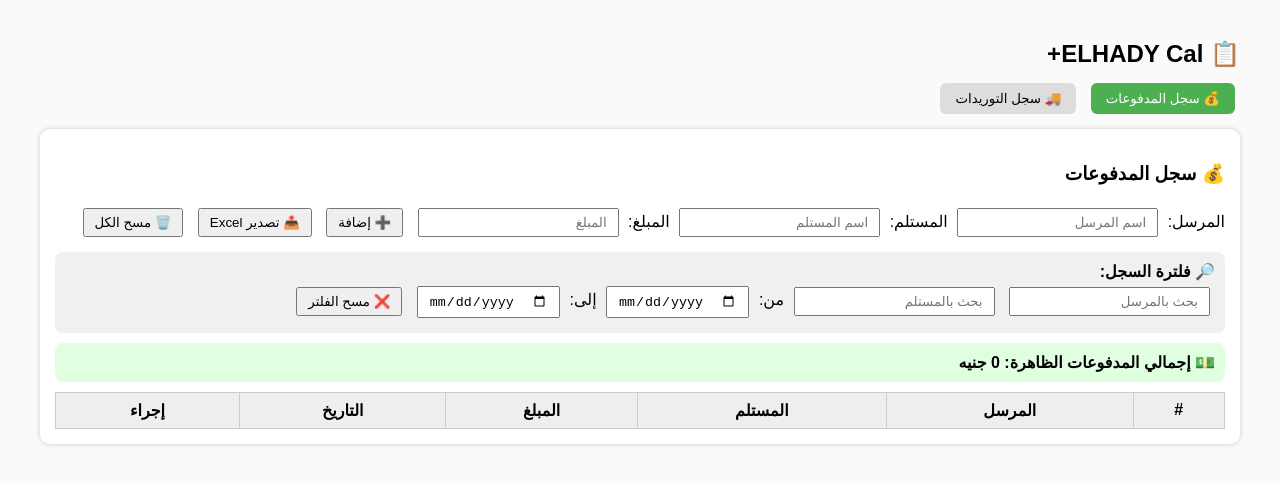
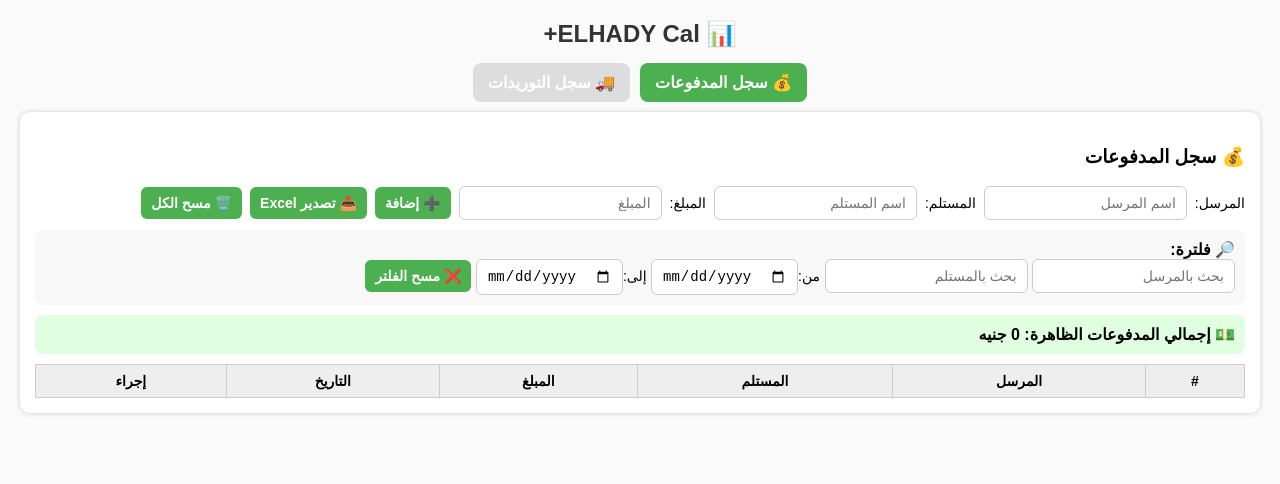
Before and after one commit to portmob/ELHADY-cal, a plain HTML site: page index.html in a window 1280 px wide. Drawn offline with Linux system fonts and the light colour scheme.

Commit message:
Update index.html

```diff
--- a/index.html
+++ b/index.html
@@ -2,43 +2,130 @@
 <html lang="ar">
 <head>
     <meta charset="UTF-8">
+    <meta name="viewport" content="width=device-width, initial-scale=1.0">
     <title>ELHADY Cal+</title>
     <style>
-        body { font-family: sans-serif; direction: rtl; margin: 40px; background: #fafafa; }
-        input, button, select { margin: 5px; padding: 5px 10px; }
-        h2 { margin-bottom: 10px; }
-        .tab { margin: 10px 0; }
+        body {
+            font-family: sans-serif;
+            direction: rtl;
+            margin: 20px;
+            background: #fafafa;
+        }
+
+        h2 { text-align: center; color: #333; margin-bottom: 15px; }
+
+        .tab {
+            display: flex;
+            justify-content: center;
+            flex-wrap: wrap;
+            gap: 10px;
+            margin-bottom: 10px;
+        }
+
         .tab button {
-            padding: 8px 15px;
+            padding: 10px 15px;
             border: none;
             background: #ddd;
             cursor: pointer;
-            border-radius: 6px;
-            margin-left: 5px;
+            border-radius: 8px;
+            transition: 0.2s;
+            font-size: 16px;
         }
+
         .tab button.active { background: #4CAF50; color: white; }
+
         .section {
             display: none;
             background: white;
             padding: 15px;
             border-radius: 10px;
             box-shadow: 0 0 5px #ccc;
+            margin-top: 10px;
         }
+
         .visible { display: block; }
-        table { border-collapse: collapse; width: 100%; margin-top: 10px; }
-        td, th { border: 1px solid #ccc; padding: 8px; text-align: center; }
+
+        /* الإدخالات والأزرار */
+        .input-group {
+            display: flex;
+            flex-wrap: wrap;
+            gap: 8px;
+            margin-bottom: 10px;
+            align-items: center;
+        }
+
+        label { font-size: 14px; }
+
+        input, button {
+            padding: 8px 10px;
+            border-radius: 6px;
+            border: 1px solid #ccc;
+            font-size: 14px;
+        }
+
+        button {
+            border: none;
+            background: #4CAF50;
+            color: white;
+            cursor: pointer;
+            font-weight: bold;
+        }
+
+        button:hover { background: #45a049; }
+
+        button.deleteBtn {
+            background: #ff6961;
+            font-size: 14px;
+            padding: 5px 8px;
+        }
+
+        button.deleteBtn:hover { background: #d9534f; }
+
+        .filter-box, .total-box {
+            background: #f8f8f8;
+            padding: 10px;
+            border-radius: 8px;
+            margin-top: 10px;
+        }
+
+        .total-box {
+            background: #e0ffe0;
+            font-weight: bold;
+        }
+
+        /* الجداول */
+        .table-container {
+            overflow-x: auto;
+            margin-top: 10px;
+        }
+
+        table {
+            border-collapse: collapse;
+            width: 100%;
+            min-width: 600px;
+        }
+
+        td, th {
+            border: 1px solid #ccc;
+            padding: 8px;
+            text-align: center;
+            font-size: 14px;
+        }
+
         th { background: #eee; }
-        button.deleteBtn {
-            background: #ff6961; color: white; border: none; border-radius: 6px;
-            padding: 5px 8px; cursor: pointer;
+
+        /* تجاوب الموبايل */
+        @media (max-width: 600px) {
+            body { margin: 10px; }
+            h2 { font-size: 20px; }
+            .input-group, .filter-box { flex-direction: column; align-items: stretch; }
+            input, button { width: 100%; }
+            button { font-size: 15px; }
         }
-        button.deleteBtn:hover { background: #d9534f; }
-        .filter-box { background: #f0f0f0; padding: 10px; border-radius: 8px; margin-top: 10px; }
-        .total-box { background: #e0ffe0; padding: 10px; border-radius: 8px; margin-top: 10px; font-weight: bold; }
     </style>
 </head>
 <body>
-<h2>📋 ELHADY Cal+</h2>
+<h2>📊 ELHADY Cal+</h2>
 
 <div class="tab">
     <button id="btnPayments" class="active">💰 سجل المدفوعات</button>
@@ -49,31 +136,27 @@
 <div id="paymentsSection" class="section visible">
     <h3>💰 سجل المدفوعات</h3>
 
-    <div>
-        <label>المرسل:</label>
-        <input type="text" id="paySender" placeholder="اسم المرسل">
-        <label>المستلم:</label>
-        <input type="text" id="payReceiver" placeholder="اسم المستلم">
-        <label>المبلغ:</label>
-        <input type="number" id="payAmount" placeholder="المبلغ">
+    <div class="input-group">
+        <label>المرسل:</label><input type="text" id="paySender" placeholder="اسم المرسل">
+        <label>المستلم:</label><input type="text" id="payReceiver" placeholder="اسم المستلم">
+        <label>المبلغ:</label><input type="number" id="payAmount" placeholder="المبلغ">
         <button id="addPayment">➕ إضافة</button>
         <button id="exportPayments">📤 تصدير Excel</button>
         <button id="clearPayments">🗑️ مسح الكل</button>
     </div>
 
     <div class="filter-box">
-        <b>🔎 فلترة السجل:</b><br>
+        <b>🔎 فلترة:</b><br>
         <input type="text" id="filterPaySender" placeholder="بحث بالمرسل">
         <input type="text" id="filterPayReceiver" placeholder="بحث بالمستلم">
-        <label>من:</label>
-        <input type="date" id="filterPayStart">
-        <label>إلى:</label>
-        <input type="date" id="filterPayEnd">
+        <label>من:</label><input type="date" id="filterPayStart">
+        <label>إلى:</label><input type="date" id="filterPayEnd">
         <button id="clearPayFilter">❌ مسح الفلتر</button>
     </div>
 
     <div class="total-box">💵 إجمالي المدفوعات الظاهرة: <span id="totalPayments">0</span> جنيه</div>
 
+    <div class="table-container">
         <table id="paymentsTable">
             <thead>
             <tr>
@@ -83,38 +166,34 @@
             <tbody></tbody>
         </table>
     </div>
+</div>
 
 <!-- 🚚 سجل التوريدات -->
 <div id="suppliesSection" class="section">
     <h3>🚚 سجل التوريدات</h3>
 
-    <div>
-        <label>المرسل:</label>
-        <input type="text" id="supSender" placeholder="اسم المرسل">
-        <label>المستلم:</label>
-        <input type="text" id="supReceiver" placeholder="اسم المستلم">
-        <label>الكمية:</label>
-        <input type="number" id="supQty" placeholder="الكمية">
-        <label>النوع:</label>
-        <input type="text" id="supType" placeholder="نوع البضاعة">
+    <div class="input-group">
+        <label>المرسل:</label><input type="text" id="supSender" placeholder="اسم المرسل">
+        <label>المستلم:</label><input type="text" id="supReceiver" placeholder="اسم المستلم">
+        <label>الكمية:</label><input type="number" id="supQty" placeholder="الكمية">
+        <label>النوع:</label><input type="text" id="supType" placeholder="نوع البضاعة">
         <button id="addSupply">➕ إضافة</button>
         <button id="exportSupplies">📤 تصدير Excel</button>
         <button id="clearSupplies">🗑️ مسح الكل</button>
     </div>
 
     <div class="filter-box">
-        <b>🔎 فلترة السجل:</b><br>
+        <b>🔎 فلترة:</b><br>
         <input type="text" id="filterSupSender" placeholder="بحث بالمرسل">
         <input type="text" id="filterSupReceiver" placeholder="بحث بالمستلم">
-        <label>من:</label>
-        <input type="date" id="filterSupStart">
-        <label>إلى:</label>
-        <input type="date" id="filterSupEnd">
+        <label>من:</label><input type="date" id="filterSupStart">
+        <label>إلى:</label><input type="date" id="filterSupEnd">
         <button id="clearSupFilter">❌ مسح الفلتر</button>
     </div>
 
     <div class="total-box">📦 إجمالي الكمية الظاهرة: <span id="totalSupplies">0</span> وحدة</div>
 
+    <div class="table-container">
         <table id="suppliesTable">
             <thead>
             <tr>
@@ -124,9 +203,9 @@
             <tbody></tbody>
         </table>
     </div>
+</div>
 
 <script src="https://cdnjs.cloudflare.com/ajax/libs/xlsx/0.18.5/xlsx.full.min.js"></script>
-
 <script>
     // 🔁 التبويب
     const paymentsBtn = document.getElementById('btnPayments');
```
Lines whose indentation alone changed are shown as unchanged.
